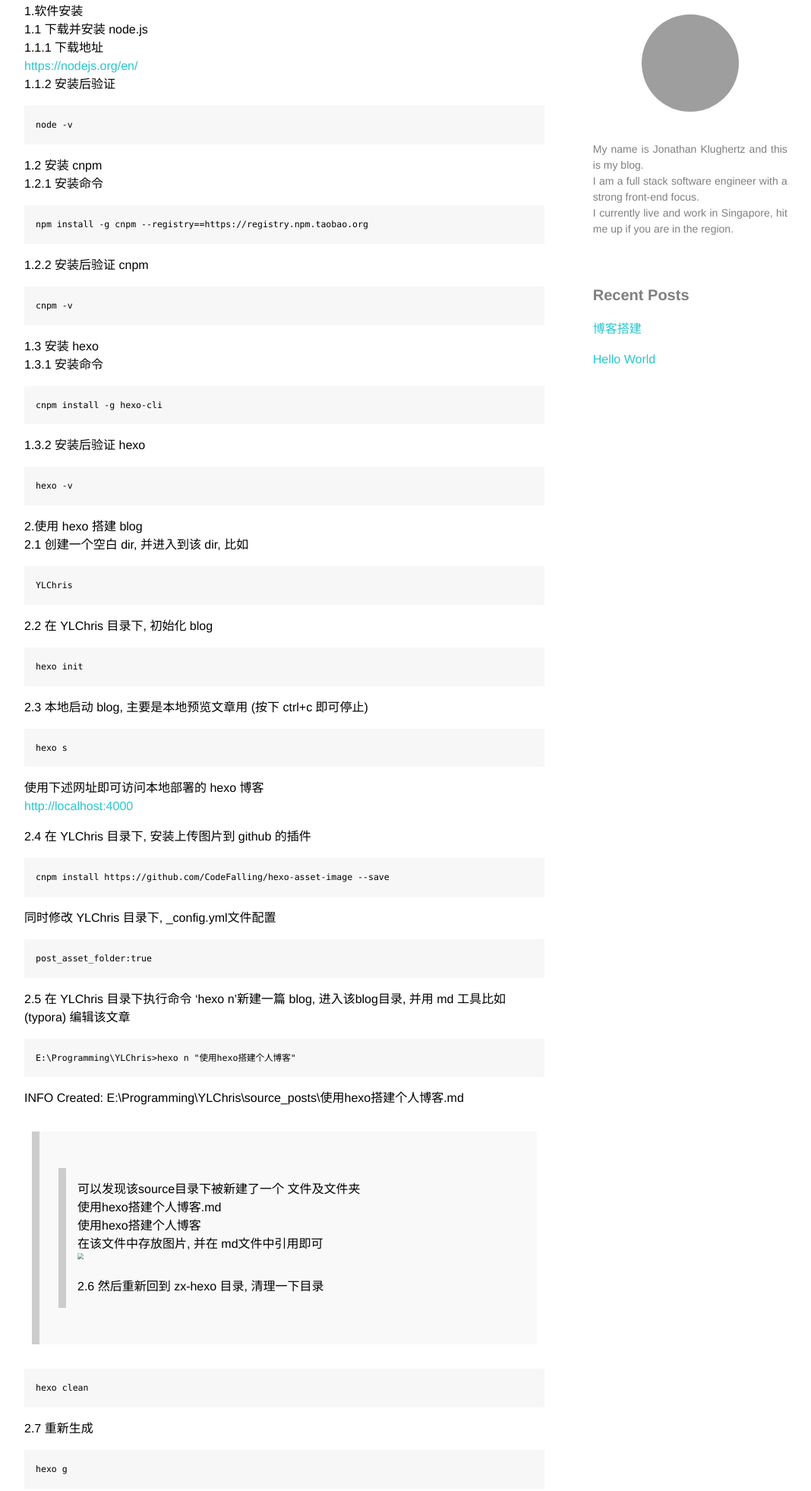
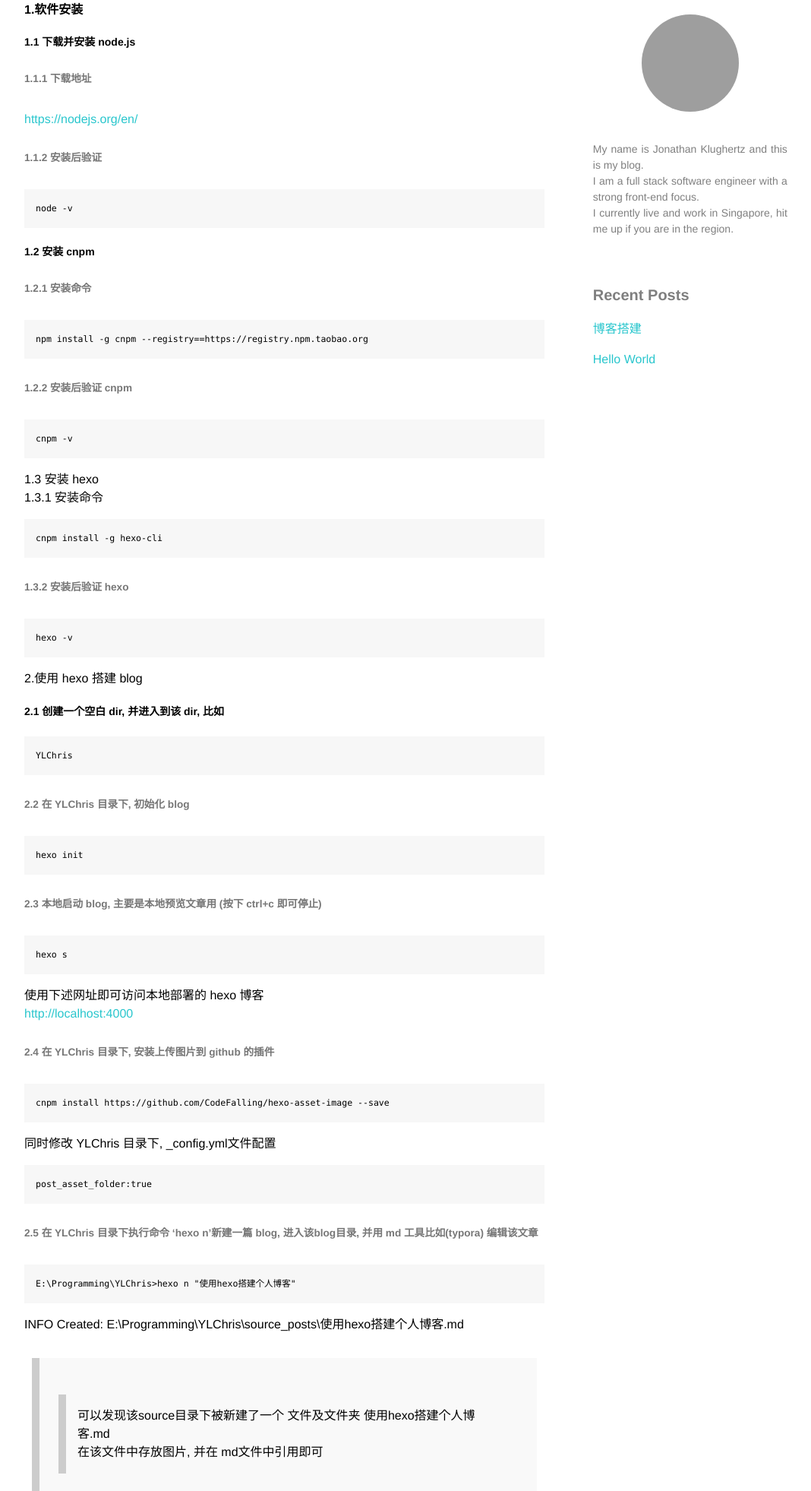
Before and after one commit to YLChris/YLChris.github.io, a plain HTML site: page 2021/05/19/博客搭建/index.html in a window 1280 px wide. Shown: the part 545-2507 px from the top of the page at 76% size, without its empty margins (96-1164 px from the left). Drawn offline with nearby package versions, Linux system fonts and the light colour scheme; grey boxes are pictures that could not be loaded.

Commit message:
Site updated: 2021-05-19 22:13:30

```diff
--- a/2021/05/19/博客搭建/index.html
+++ b/2021/05/19/博客搭建/index.html
@@ -10,10 +10,9 @@
 
     <!--Description-->
 
-        <meta name="description" content="1.软件安装1.1 下载并安装 node.js1.1.1 下载地址https://nodejs.org/en/1.1.2 安装后验证
-1node -v
-1.2 安装 cnpm1.2.1 安装命令
-1npm install -g cnpm --registry==https://registry.np">
+        <meta name="description" content="1.软件安装1.1 下载并安装 node.js1.1.1 下载地址https://nodejs.org/en/
+1.1.2 安装后验证1node -v
+1.2 安装 cnpm1.2.1 安装命令1npm install -g cnpm --registry==https://registry.npm">
 
 
     <!--Author-->
@@ -148,53 +147,56 @@
 
 
                     <!-- Main Post Content -->
-                    <p>1.软件安装<br>1.1 下载并安装 node.js<br>1.1.1 下载地址<br><a target="_blank" rel="noopener" href="https://nodejs.org/en/">https://nodejs.org/en/</a><br>1.1.2 安装后验证</p>
-<figure class="highlight plaintext"><table><tr><td class="gutter"><pre><span class="line">1</span><br></pre></td><td class="code"><pre><span class="line">node -v</span><br></pre></td></tr></table></figure>
-<p>1.2 安装 cnpm<br>1.2.1 安装命令</p>
-<figure class="highlight plaintext"><table><tr><td class="gutter"><pre><span class="line">1</span><br></pre></td><td class="code"><pre><span class="line">npm install -g cnpm --registry==https://registry.npm.taobao.org</span><br></pre></td></tr></table></figure>
-<p>1.2.2 安装后验证 cnpm</p>
-<figure class="highlight plaintext"><table><tr><td class="gutter"><pre><span class="line">1</span><br></pre></td><td class="code"><pre><span class="line">cnpm -v</span><br></pre></td></tr></table></figure>
+                    <h4 id="1-软件安装"><a href="#1-软件安装" class="headerlink" title="1.软件安装"></a>1.软件安装</h4><h5 id="1-1-下载并安装-node-js"><a href="#1-1-下载并安装-node-js" class="headerlink" title="1.1 下载并安装 node.js"></a>1.1 下载并安装 node.js</h5><h6 id="1-1-1-下载地址"><a href="#1-1-1-下载地址" class="headerlink" title="1.1.1 下载地址"></a>1.1.1 下载地址</h6><p><a target="_blank" rel="noopener" href="https://nodejs.org/en/">https://nodejs.org/en/</a></p>
+<h6 id="1-1-2-安装后验证"><a href="#1-1-2-安装后验证" class="headerlink" title="1.1.2 安装后验证"></a>1.1.2 安装后验证</h6><figure class="highlight plaintext"><table><tr><td class="gutter"><pre><span class="line">1</span><br></pre></td><td class="code"><pre><span class="line">node -v</span><br></pre></td></tr></table></figure>
+<h5 id="1-2-安装-cnpm"><a href="#1-2-安装-cnpm" class="headerlink" title="1.2 安装 cnpm"></a>1.2 安装 cnpm</h5><h6 id="1-2-1-安装命令"><a href="#1-2-1-安装命令" class="headerlink" title="1.2.1 安装命令"></a>1.2.1 安装命令</h6><figure class="highlight plaintext"><table><tr><td class="gutter"><pre><span class="line">1</span><br></pre></td><td class="code"><pre><span class="line">npm install -g cnpm --registry==https://registry.npm.taobao.org</span><br></pre></td></tr></table></figure>
+<h6 id="1-2-2-安装后验证-cnpm"><a href="#1-2-2-安装后验证-cnpm" class="headerlink" title="1.2.2 安装后验证 cnpm"></a>1.2.2 安装后验证 cnpm</h6><figure class="highlight plaintext"><table><tr><td class="gutter"><pre><span class="line">1</span><br></pre></td><td class="code"><pre><span class="line">cnpm -v</span><br></pre></td></tr></table></figure>
 <p>1.3 安装 hexo<br>1.3.1 安装命令</p>
 <figure class="highlight plaintext"><table><tr><td class="gutter"><pre><span class="line">1</span><br></pre></td><td class="code"><pre><span class="line">cnpm install -g hexo-cli</span><br></pre></td></tr></table></figure>
-<p>1.3.2 安装后验证 hexo</p>
-<figure class="highlight plaintext"><table><tr><td class="gutter"><pre><span class="line">1</span><br></pre></td><td class="code"><pre><span class="line">hexo -v</span><br></pre></td></tr></table></figure>
-<p>2.使用 hexo 搭建 blog<br>2.1 创建一个空白 dir, 并进入到该 dir, 比如</p>
-<figure class="highlight plaintext"><table><tr><td class="gutter"><pre><span class="line">1</span><br></pre></td><td class="code"><pre><span class="line">YLChris</span><br></pre></td></tr></table></figure>
-<p>2.2 在 YLChris 目录下, 初始化 blog</p>
-<figure class="highlight plaintext"><table><tr><td class="gutter"><pre><span class="line">1</span><br></pre></td><td class="code"><pre><span class="line">hexo init</span><br></pre></td></tr></table></figure>
-<p>2.3 本地启动 blog, 主要是本地预览文章用 (按下 ctrl+c 即可停止)</p>
-<figure class="highlight plaintext"><table><tr><td class="gutter"><pre><span class="line">1</span><br></pre></td><td class="code"><pre><span class="line">hexo s</span><br></pre></td></tr></table></figure>
+<h6 id="1-3-2-安装后验证-hexo"><a href="#1-3-2-安装后验证-hexo" class="headerlink" title="1.3.2 安装后验证 hexo"></a>1.3.2 安装后验证 hexo</h6><figure class="highlight plaintext"><table><tr><td class="gutter"><pre><span class="line">1</span><br></pre></td><td class="code"><pre><span class="line">hexo -v</span><br></pre></td></tr></table></figure>
+<p>2.使用 hexo 搭建 blog</p>
+<h5 id="2-1-创建一个空白-dir-并进入到该-dir-比如"><a href="#2-1-创建一个空白-dir-并进入到该-dir-比如" class="headerlink" title="2.1 创建一个空白 dir, 并进入到该 dir, 比如"></a>2.1 创建一个空白 dir, 并进入到该 dir, 比如</h5><figure class="highlight plaintext"><table><tr><td class="gutter"><pre><span class="line">1</span><br></pre></td><td class="code"><pre><span class="line">YLChris</span><br></pre></td></tr></table></figure>
+<h6 id="2-2-在-YLChris-目录下-初始化-blog"><a href="#2-2-在-YLChris-目录下-初始化-blog" class="headerlink" title="2.2 在 YLChris 目录下, 初始化 blog"></a>2.2 在 YLChris 目录下, 初始化 blog</h6><figure class="highlight plaintext"><table><tr><td class="gutter"><pre><span class="line">1</span><br></pre></td><td class="code"><pre><span class="line">hexo init</span><br></pre></td></tr></table></figure>
+<h6 id="2-3-本地启动-blog-主要是本地预览文章用-按下-ctrl-c-即可停止"><a href="#2-3-本地启动-blog-主要是本地预览文章用-按下-ctrl-c-即可停止" class="headerlink" title="2.3 本地启动 blog, 主要是本地预览文章用 (按下 ctrl+c 即可停止)"></a>2.3 本地启动 blog, 主要是本地预览文章用 (按下 ctrl+c 即可停止)</h6><figure class="highlight plaintext"><table><tr><td class="gutter"><pre><span class="line">1</span><br></pre></td><td class="code"><pre><span class="line">hexo s</span><br></pre></td></tr></table></figure>
 <p>使用下述网址即可访问本地部署的 hexo 博客<br><a target="_blank" rel="noopener" href="http://localhost:4000/">http://localhost:4000</a></p>
-<p>2.4 在 YLChris 目录下, 安装上传图片到 github 的插件</p>
-<figure class="highlight plaintext"><table><tr><td class="gutter"><pre><span class="line">1</span><br></pre></td><td class="code"><pre><span class="line">cnpm install https://github.com/CodeFalling/hexo-asset-image --save</span><br></pre></td></tr></table></figure>
+<h6 id="2-4-在-YLChris-目录下-安装上传图片到-github-的插件"><a href="#2-4-在-YLChris-目录下-安装上传图片到-github-的插件" class="headerlink" title="2.4 在 YLChris 目录下, 安装上传图片到 github 的插件"></a>2.4 在 YLChris 目录下, 安装上传图片到 github 的插件</h6><figure class="highlight plaintext"><table><tr><td class="gutter"><pre><span class="line">1</span><br></pre></td><td class="code"><pre><span class="line">cnpm install https://github.com/CodeFalling/hexo-asset-image --save</span><br></pre></td></tr></table></figure>
 <p>同时修改 YLChris 目录下, _config.yml文件配置</p>
 <figure class="highlight plaintext"><table><tr><td class="gutter"><pre><span class="line">1</span><br></pre></td><td class="code"><pre><span class="line">post_asset_folder:true</span><br></pre></td></tr></table></figure>
-<p>2.5 在 YLChris 目录下执行命令 ‘hexo n’新建一篇 blog, 进入该blog目录, 并用 md 工具比如(typora) 编辑该文章</p>
-<figure class="highlight plaintext"><table><tr><td class="gutter"><pre><span class="line">1</span><br></pre></td><td class="code"><pre><span class="line">E:\Programming\YLChris&gt;hexo n &quot;使用hexo搭建个人博客&quot;</span><br></pre></td></tr></table></figure>
+<h6 id="2-5-在-YLChris-目录下执行命令-‘hexo-n’新建一篇-blog-进入该blog目录-并用-md-工具比如-typora-编辑该文章"><a href="#2-5-在-YLChris-目录下执行命令-‘hexo-n’新建一篇-blog-进入该blog目录-并用-md-工具比如-typora-编辑该文章" class="headerlink" title="2.5 在 YLChris 目录下执行命令 ‘hexo n’新建一篇 blog, 进入该blog目录, 并用 md 工具比如(typora) 编辑该文章"></a>2.5 在 YLChris 目录下执行命令 ‘hexo n’新建一篇 blog, 进入该blog目录, 并用 md 工具比如(typora) 编辑该文章</h6><figure class="highlight plaintext"><table><tr><td class="gutter"><pre><span class="line">1</span><br></pre></td><td class="code"><pre><span class="line">E:\Programming\YLChris&gt;hexo n &quot;使用hexo搭建个人博客&quot;</span><br></pre></td></tr></table></figure>
 <p>INFO  Created: E:\Programming\YLChris\source_posts\使用hexo搭建个人博客.md</p>
 <blockquote>
 <blockquote>
-<p>可以发现该source目录下被新建了一个 文件及文件夹<br>使用hexo搭建个人博客.md<br>使用hexo搭建个人博客<br>在该文件中存放图片, 并在 md文件中引用即可<br><img src="使用hexo搭建个人博客/xunlei.png" style="zoom:50%;" /><br>2.6 然后重新回到 zx-hexo 目录, 清理一下目录</p>
+<p>可以发现该source目录下被新建了一个 文件及文件夹 使用hexo搭建个人博客.md<br>在该文件中存放图片, 并在 md文件中引用即可 </p>
 </blockquote>
 </blockquote>
+<img src="使用hexo搭建个人博客/xunlei.png" style="zoom:50%;" />
+###### 2.6 然后重新回到 YLChris 目录, 清理一下目录
 <figure class="highlight plaintext"><table><tr><td class="gutter"><pre><span class="line">1</span><br></pre></td><td class="code"><pre><span class="line">hexo clean</span><br></pre></td></tr></table></figure>
-<p>2.7 重新生成</p>
+###### 2.7 重新生成
 <figure class="highlight plaintext"><table><tr><td class="gutter"><pre><span class="line">1</span><br></pre></td><td class="code"><pre><span class="line">hexo g</span><br></pre></td></tr></table></figure>
-<p>2.8 再次重启, 预览即可看到</p>
+###### 2.8 再次重启, 预览即可看到
 <figure class="highlight plaintext"><table><tr><td class="gutter"><pre><span class="line">1</span><br></pre></td><td class="code"><pre><span class="line">hexo s </span><br></pre></td></tr></table></figure>
-<p>3.将 blog 部署到 github 个人主页上<br>3.1 在 YLChris 目录下安装 hexo-deployer-git</p>
+3.将 blog 部署到 github 个人主页上
+###### 3.1 在 YLChris 目录下安装 hexo-deployer-git
 <figure class="highlight plaintext"><table><tr><td class="gutter"><pre><span class="line">1</span><br></pre></td><td class="code"><pre><span class="line">cnpm install --save hexo-deployer-git</span><br></pre></td></tr></table></figure>
-<p>3.2 编辑 zx-hexo 目录下的 _config.yml 文件, 在文件末尾添加如下内容</p>
+###### 3.2 编辑 zx-hexo 目录下的 _config.yml 文件, 在文件末尾添加如下内容
 <figure class="highlight plaintext"><table><tr><td class="gutter"><pre><span class="line">1</span><br><span class="line">2</span><br><span class="line">3</span><br><span class="line">4</span><br></pre></td><td class="code"><pre><span class="line">deploy:</span><br><span class="line">  type: git</span><br><span class="line">  repo: https://github.com/abc/abc.github.io.git</span><br><span class="line">  branch: master  #对应分支名</span><br></pre></td></tr></table></figure>
-<p>其中 repo 中的内容即为 github 个人主页链接地址, 关于如何创建 github 个人主页, 可自行百度即可<br>3.3 在 YLChris 目录下, 将本地 blog 推送到 git 仓, 可能需要输入 username &amp; pwd</p>
+其中 repo 中的内容即为 github 个人主页链接地址, 关于如何创建 github 个人主页, 可自行百度即可
+###### 3.3 在 YLChris 目录下, 将本地 blog 推送到 git 仓, 可能需要输入 username & pwd
 <figure class="highlight plaintext"><table><tr><td class="gutter"><pre><span class="line">1</span><br></pre></td><td class="code"><pre><span class="line">hexo d</span><br></pre></td></tr></table></figure>
-<p>3.4 推送成功后, 在浏览器中输入对应域名, 即可访问<br><a target="_blank" rel="noopener" href="https://abc.github.io/">https://abc.github.io</a><br>4.更换主题<br>4.1 假设要更换的主题是 maupassant<br><a target="_blank" rel="noopener" href="https://www.haomwei.com/technology/maupassant-hexo.html">https://www.haomwei.com/technology/maupassant-hexo.html</a><br>4.2 在 YLChris 目录下, 依次执行命令:</p>
+###### 3.4 推送成功后, 在浏览器中输入对应域名, 即可访问
+https://abc.github.io
+4.更换主题
+###### 4.1 假设要更换的主题是 maupassant
+https://www.haomwei.com/technology/maupassant-hexo.html
+###### 4.2 在 YLChris 目录下, 依次执行命令:
 <figure class="highlight plaintext"><table><tr><td class="gutter"><pre><span class="line">1</span><br><span class="line">2</span><br><span class="line">3</span><br></pre></td><td class="code"><pre><span class="line">git clone https://github.com/tufu9441/maupassant-hexo.git themes/maupassant</span><br><span class="line">cnpm install hexo-renderer-pug --save</span><br><span class="line">cnpm install hexo-renderer-sass --save</span><br></pre></td></tr></table></figure>
-<p>4.3 编辑 YLChris 目录下的 _config.yml 文件, 将theme的值改为maupassant</p>
+###### 4.3 编辑 YLChris 目录下的 _config.yml 文件, 将theme的值改为maupassant
 <figure class="highlight plaintext"><table><tr><td class="gutter"><pre><span class="line">1</span><br></pre></td><td class="code"><pre><span class="line">theme: maupassant</span><br></pre></td></tr></table></figure>
-<p>4.4 依次执行命令</p>
+###### 4.4 依次执行命令
 <figure class="highlight plaintext"><table><tr><td class="gutter"><pre><span class="line">1</span><br><span class="line">2</span><br><span class="line">3</span><br></pre></td><td class="code"><pre><span class="line">hexo clean</span><br><span class="line">hexo g </span><br><span class="line">hexo d </span><br></pre></td></tr></table></figure>
-<p>4.5 再次在浏览器中输入对应域名, 即可发现主题已更换(可能会有几分钟延迟)<br><a target="_blank" rel="noopener" href="https://abc.github.io/">https://abc.github.io</a></p>
+###### 4.5 再次在浏览器中输入对应域名, 即可发现主题已更换(可能会有几分钟延迟)
+https://abc.github.io
 
 
                     <!-- Tags Bottom -->
```
